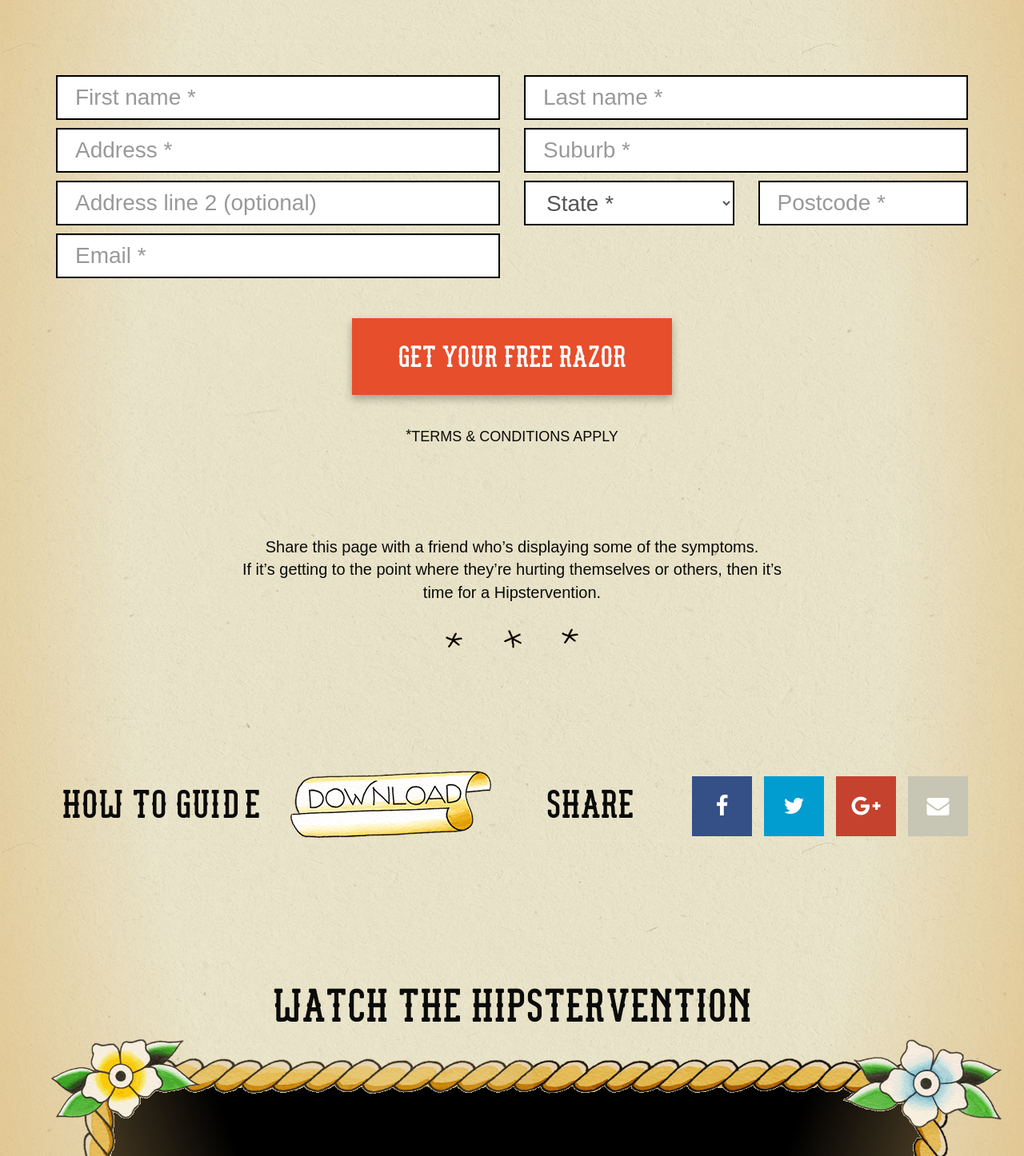
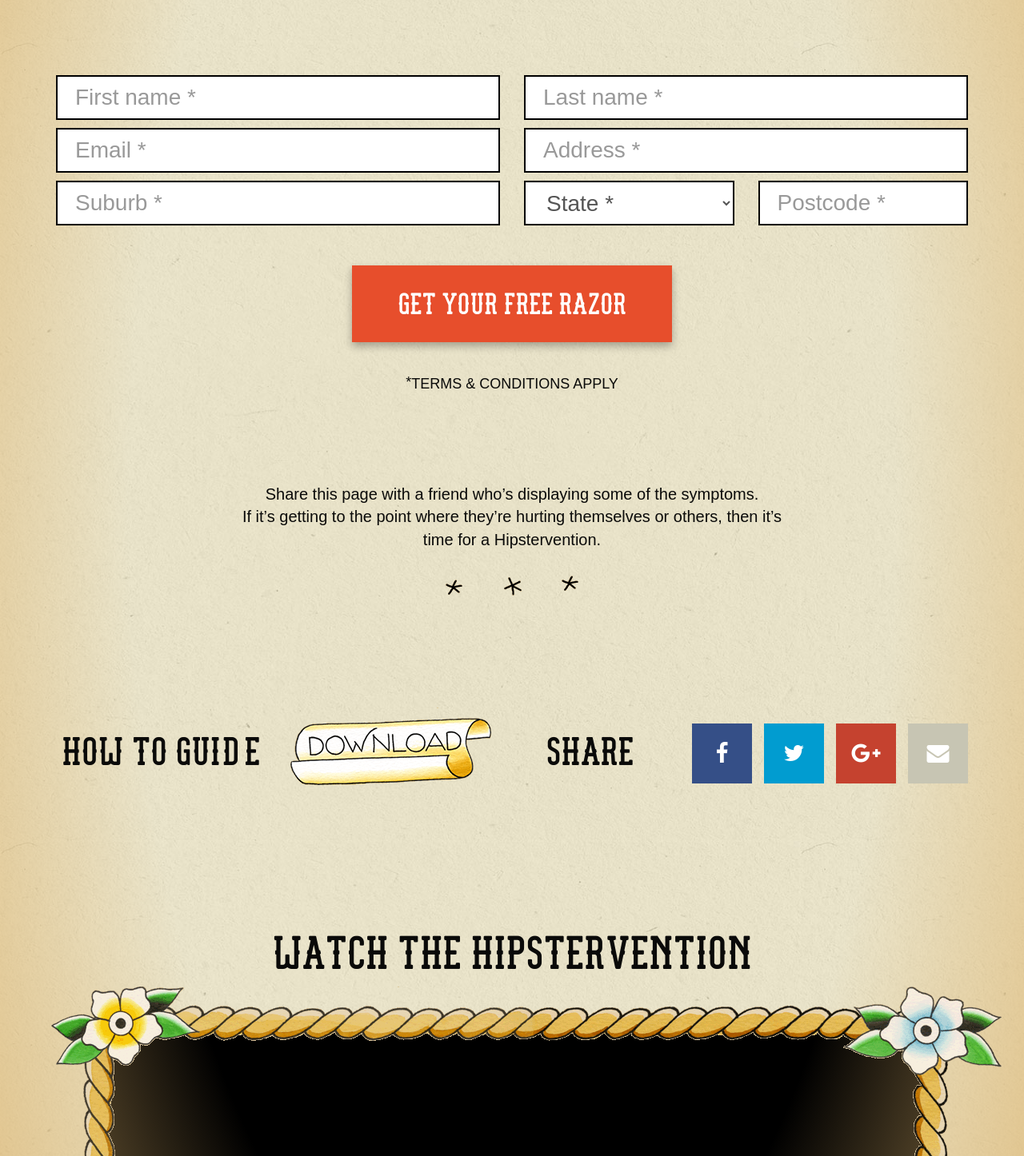
Before and after one commit to eulo/hipstervention, a PHP site: page / in a window 1280 px wide. Shown: the part 948-2394 px from the top of the page at 80% size. Run offline with PHP 8.4, Linux system fonts and the light colour scheme; some libraries are stand-ins or nearby versions.

Commit message:
removed address line 2 from form

```diff
--- a/assets/src/scss/main.scss
+++ b/assets/src/scss/main.scss
@@ -879,6 +879,10 @@ section {
         height: 56px;
         text-indent: 10px;
         margin-bottom: 10px;
+
+        @include tablet-portrait-and-below {
+          font-size: 14px;
+        }
       }
 
       button {
@@ -893,6 +897,9 @@ section {
         text-decoration: none;
         border: none;
         box-shadow: 0 5px 10px rgba(0,0,0,0.3);
+        @include tablet-portrait-and-below {
+          font-size: 28px;
+        }
       }
 
       .small-text {
@@ -911,6 +918,9 @@ section {
       h3 {
         font-size: 59px;
         text-align: center;
+        @include tablet-portrait-and-below {
+          font-size: 38px;
+        }
       }
       .video-player-cont{
         position: relative;
--- a/index.html
+++ b/index.html
@@ -136,21 +136,15 @@ content="http://thehipstervention.com/assets/img/facebook-share-image.jpg" />
 							<input type="text" class="form-control" name="lastname" placeholder="Last name *">
 						</div>
 						<div class="col-sm-6">
-							<div class="row">
-								<div class="col-sm-12">
+							<input type="email" class="form-control" name="email" placeholder="Email *">
+						</div>
+						<div class="col-sm-6">
 							<input type="text" class="form-control" name="address" placeholder="Address *">
 						</div>
-								<div class="col-sm-12">
-									<input type="text" class="form-control" name="address" placeholder="Address line 2 (optional)">
-								</div>
-							</div>
-						</div>
 						<div class="col-sm-6">
-							<div class="row">
-								<div class="col-sm-12">
 							<input type="text" class="form-control" name="suburb" placeholder="Suburb *">
 						</div>
-								<div class="col-sm-6">
+						<div class="col-sm-3">
 							<select class="form-control">
 								<option disabled value="" selected>State *</option>
 								<option>VIC</option>
@@ -163,13 +157,8 @@ content="http://thehipstervention.com/assets/img/facebook-share-image.jpg" />
 								<option>NT</option>
 							</select>
 						</div>
-								<div class="col-sm-6">
+						<div class="col-sm-3">
 							<input type="text" class="form-control" name="postcode" placeholder="Postcode *">
-								</div>
-							</div>
-						</div>
-						<div class="col-sm-6">
-							<input type="email" class="form-control" name="email" placeholder="Email *">
 						</div>
 					</div>
 					<div class="row">
```
Also changed, not shown: assets/dist/css/main.css. Lines whose indentation alone changed are shown as unchanged.
